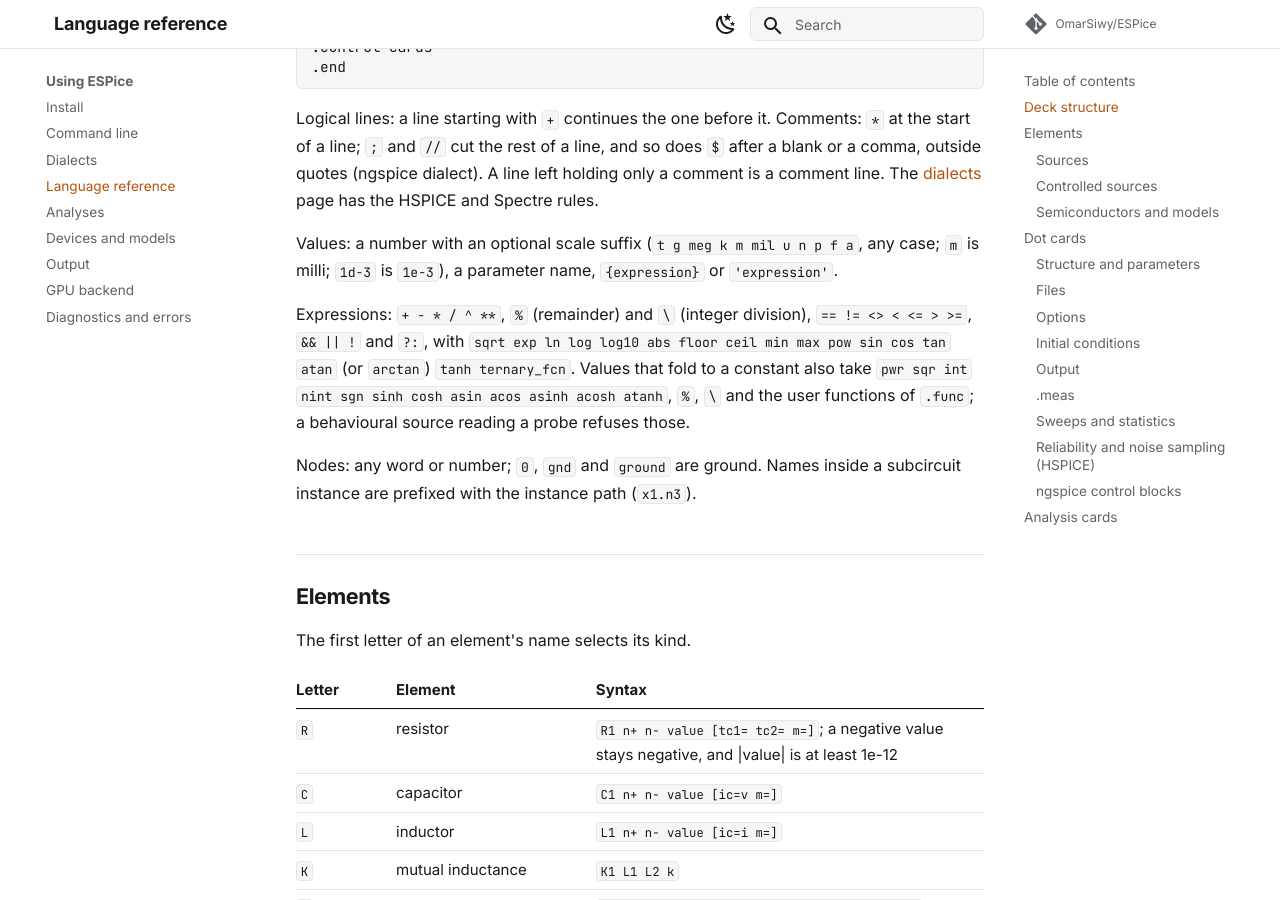
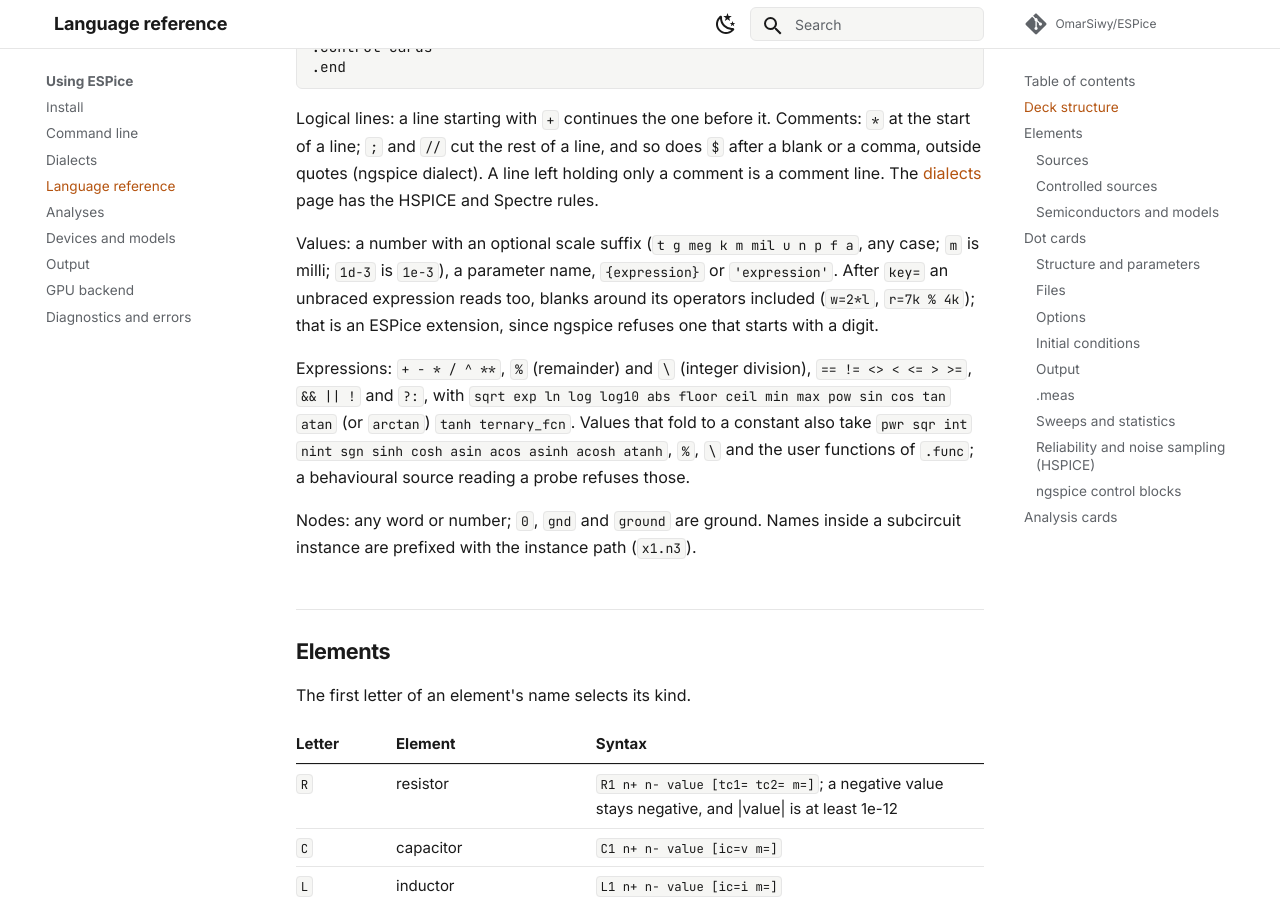
Before and after one commit to OmarSiwy/ESPice, an MkDocs documentation site: the page built from docs/using/reference.md, in a window 1280 px wide and 900 px high, scrolled down 548 px. Built offline with MkDocs 1.6.1 and Material for MkDocs 9.7.7, drawn with Linux system fonts in a browser that asks for light colours; comment, search, counter and statistics services are not loaded.

Commit message:
frontend: % and \ continue an unbraced key= value, as compile reads them (#180)
expr.isOperator left out % and \, so kvValue's lone-number shortcut read
`r=10 %3` as r=10 and a stray `%3` field, while tests/grammar/ngspice.peg
(pairexpr, MulOp) and expr.compile read it as 10 % 3.

ngspice-45 (ngspice -b), measured: `.param p=10 %3` is 1 and
`.param p=10 \ 3` is 3, which ESPice's .param path already matches; on an
instance or .model card ngspice refuses every unbraced expression that
starts with a digit after a blank (`r=10 %3`, `r=10 *3`: 'unknown
parameter'), so there the grammar's ESPice extension decides, and % and \
now behave as * and / do. tests/fixtures/syntax/ngspice_mod_idiv.sp pins
both: the .param rows against ngspice as written, the unbraced rows
against ngspice with the values braced.

```diff
--- a/docs/using/reference.md
+++ b/docs/using/reference.md
@@ -27,7 +27,9 @@
 
 Values: a number with an optional scale suffix (`t g meg k m mil u n p f a`,
 any case; `m` is milli; `1d-3` is `1e-3`), a parameter name, `{expression}`
-or `'expression'`.
+or `'expression'`. After `key=` an unbraced expression reads too, blanks
+around its operators included (`w=2*l`, `r=7k % 4k`); that is an ESPice
+extension, since ngspice refuses one that starts with a digit.
 
 Expressions: `+ - * / ^ **`, `%` (remainder) and `\` (integer division),
 `== != <> < <= > >=`, `&& || !` and `?:`, with `sqrt exp ln log log10 abs
```
Also changed, not shown: CHANGELOGS.md (+1 -0 lines), 4 other files.
